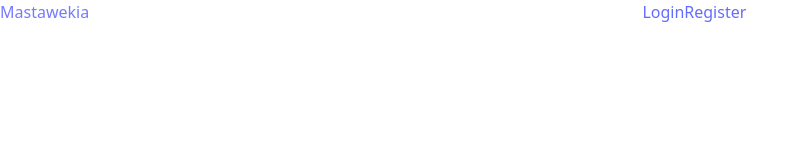
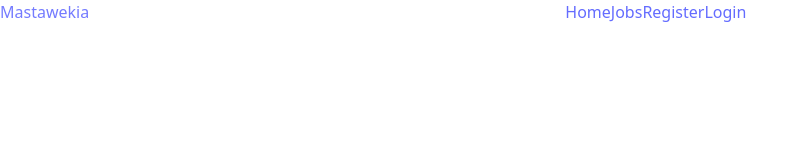
Before and after one commit to BemnetKassa/Mastawekia.com, a React (Vite) app in the folder client/: page / in a window 1280 px wide. Shown: the top 160 px of the page, without its empty margins (0-809 px from the left). Built offline with nearby package versions, Linux system fonts and the light colour scheme.

Commit message:
update in App.jsx file to run the home and  job  pages

```diff
--- a/client/src/App.jsx
+++ b/client/src/App.jsx
@@ -4,7 +4,7 @@ import { AuthContext } from "./context/AuthContext";
 import Home from "./pages/Home";
 import Login from "./pages/login";
 import Register from "./pages/Register";
-
+import Jobs from "./pages/Jobs";
 function App() {
   const { user, logout } = useContext(AuthContext);
 
@@ -20,8 +20,10 @@ function App() {
             </>
           ) : (
             <>
-              <Link to="/login">Login</Link>
-              <Link to="/register">Register</Link>
+            <Link to="/" className="hover:underline">Home</Link>
+            <Link to="/jobs" className="hover:underline">Jobs</Link>
+            <Link to="/register" className="hover:underline">Register</Link>
+            <Link to="/login" className="hover:underline">Login</Link>
             </>
           )}
         </div>
@@ -32,6 +34,7 @@ function App() {
           <Route path="/" element={<Home />} />
           <Route path="/login" element={<Login />} />
           <Route path="/register" element={<Register />} />
+          <Route path="/jobs" element={<Jobs />} />
         </Routes>
       </div>
     </Router>
```
